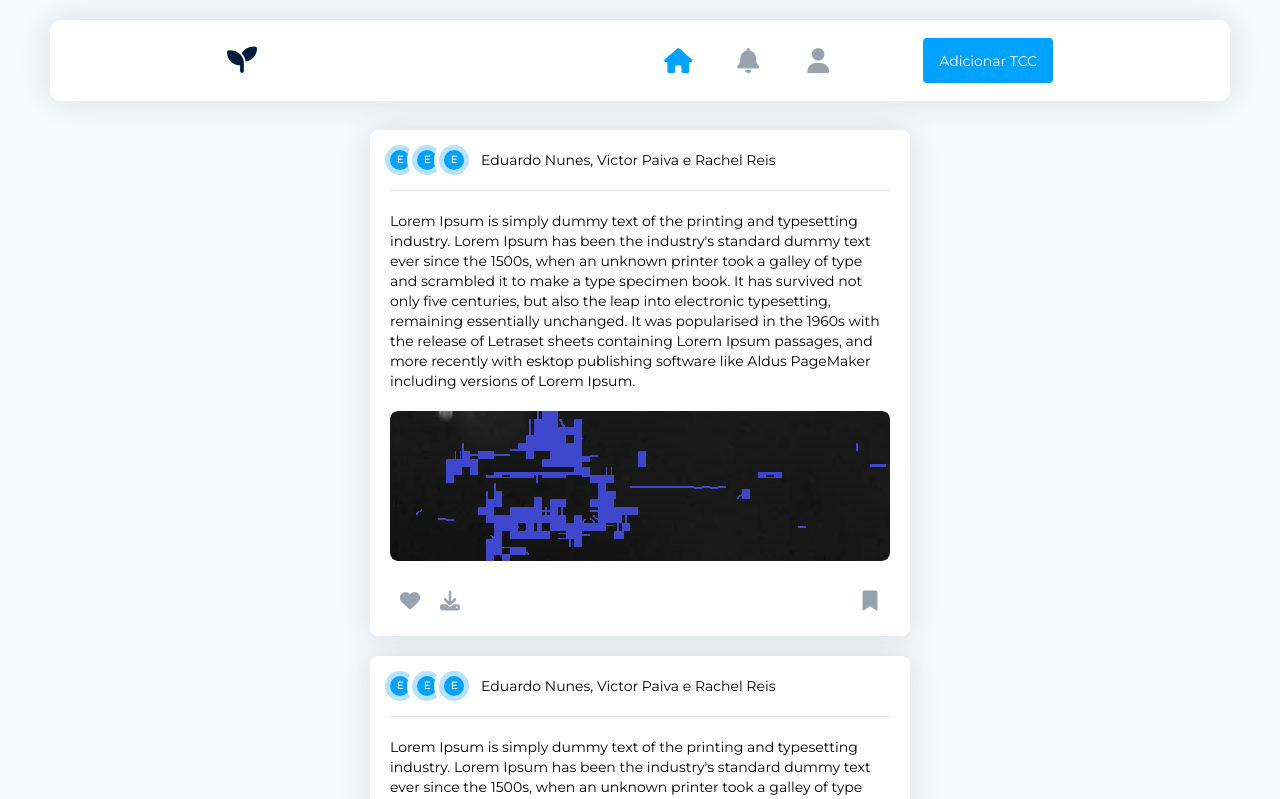
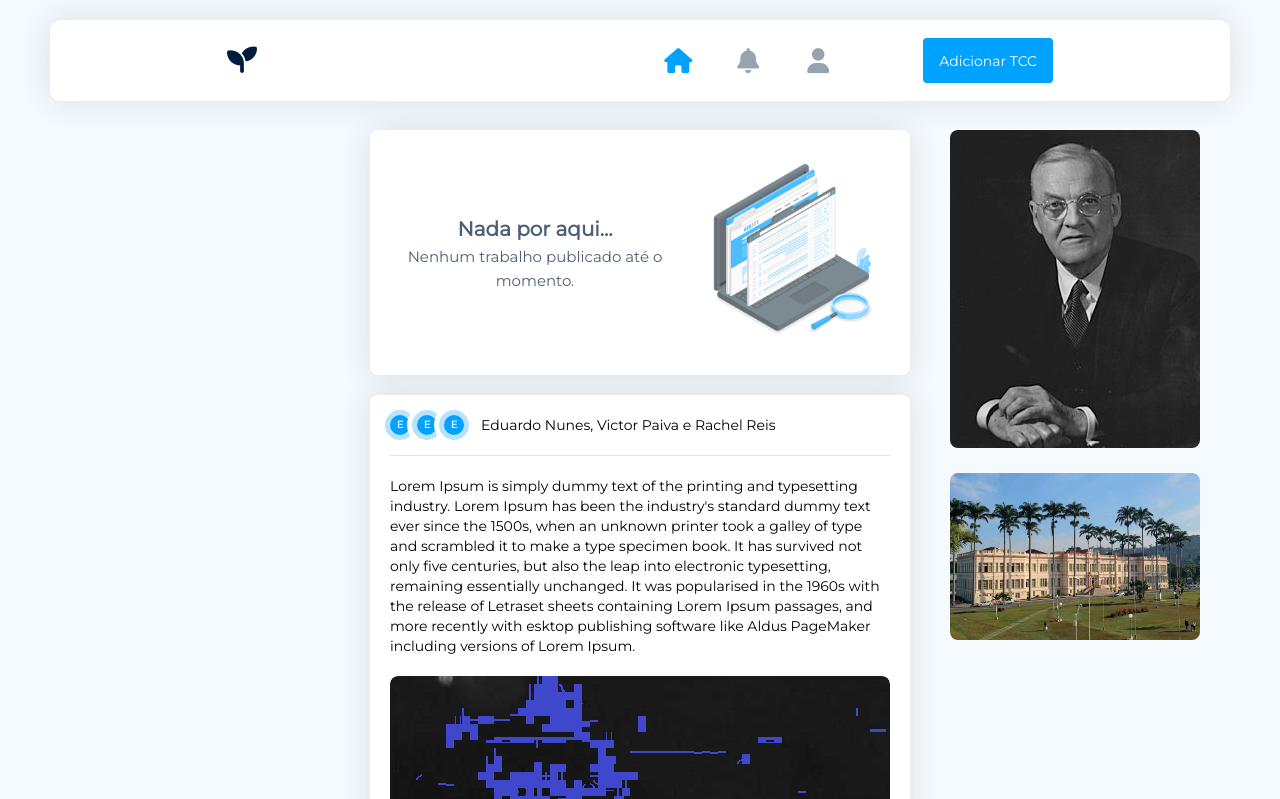
Before and after one commit to eduardo-n/frontend-paper-tree-v2, an Angular app: page / in a window 1280 px wide. Shown: the top 799 px of the page. Built offline with nearby package versions, Linux system fonts and the light colour scheme.

Commit message:
Responsividade

```diff
--- a/src/app/modules/logged/modules/home/feed/feed.component.html
+++ b/src/app/modules/logged/modules/home/feed/feed.component.html
@@ -5,7 +5,7 @@
   </div>
 
   <div class="middle-box">
-    <div class="item-card" *ngIf="posts.length <= 0">
+    <div class="item-card" >
       <app-empty-content-card></app-empty-content-card>
     </div>
     <div class="item-card" *ngFor="let post of posts">
@@ -14,6 +14,9 @@
   </div>
 
   <div class="right-box">
-
+    <div class="bx-images">
+      <img src="assets/images/preto-branco.jpg">
+      <img src="assets/images/ufv.png">
+    </div>
   </div>
 </div>
--- a/src/app/modules/logged/modules/home/feed/feed.component.scss
+++ b/src/app/modules/logged/modules/home/feed/feed.component.scss
@@ -5,6 +5,7 @@
   margin-top: 110px;
 
   .left-box {
+    width: 250px;
     padding: 50px 20px;
   }
 
@@ -12,7 +13,7 @@
     display: flex;
     align-items: center;
     flex-direction: column;
-    width: 800px;
+    width: 540px;
     padding: 20px 20px 30px 20px;
 
     .item-card {
@@ -21,17 +22,29 @@
   }
 
   .right-box {
-    padding: 50px 20px;
+    width: 250px;
+    padding: 20px;
+
+    .bx-images {
+      width: 250px;
+      position: fixed;
+
+      img {
+        border-radius: 8px;
+        width: 100%;
+        margin-bottom: 20px;
+      }
+    }
   }
 }
 
 @media (max-width: 912px) {
   .left-box {
-    display: none;
+    display: none !important;
   }
 
   .right-box {
-    display: none;
+    display: none !important;
   }
 }
 
```
Also changed, not shown: src/assets/images/preto-branco.jpg (added), src/assets/images/ufv.png (added).
